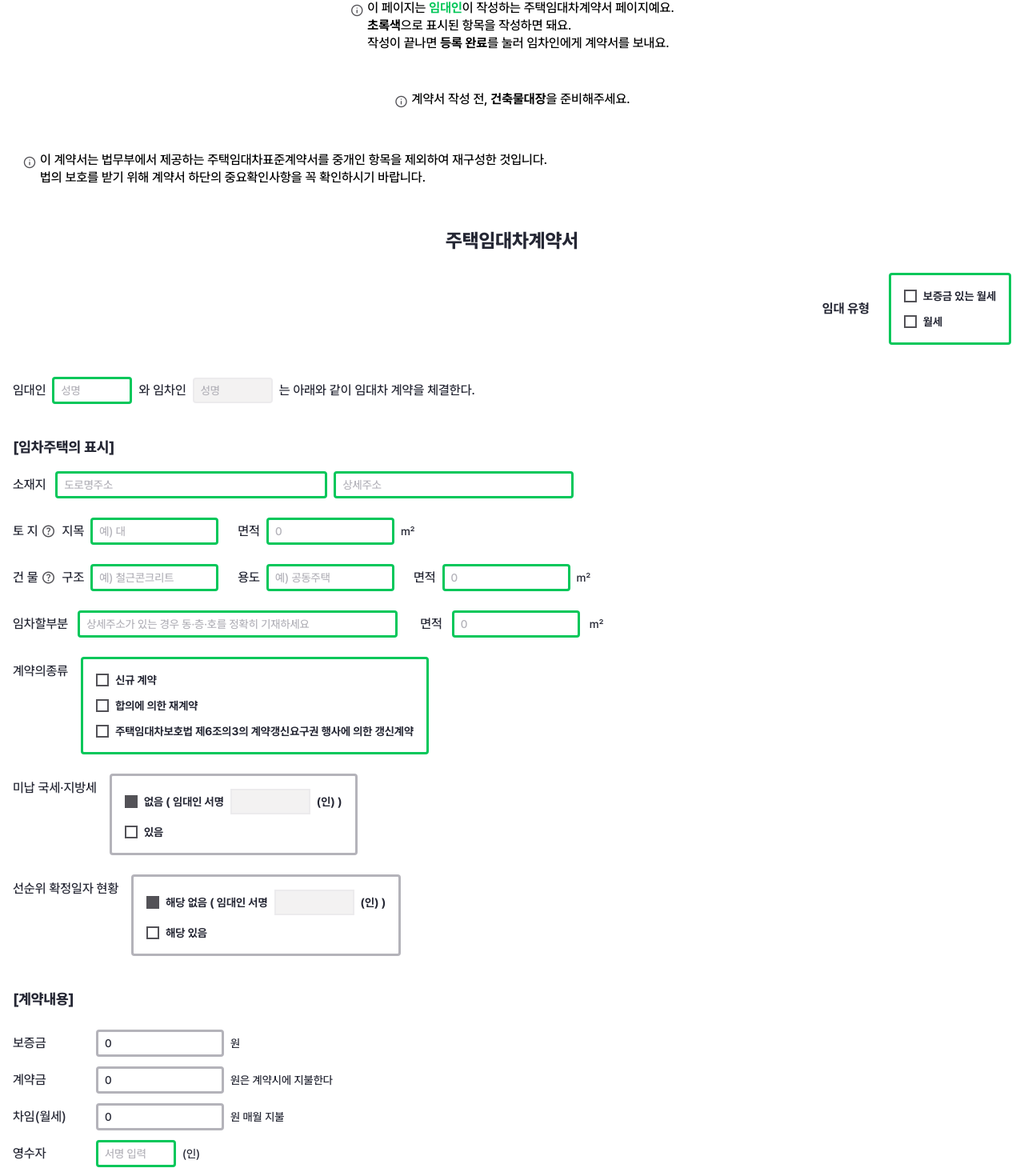
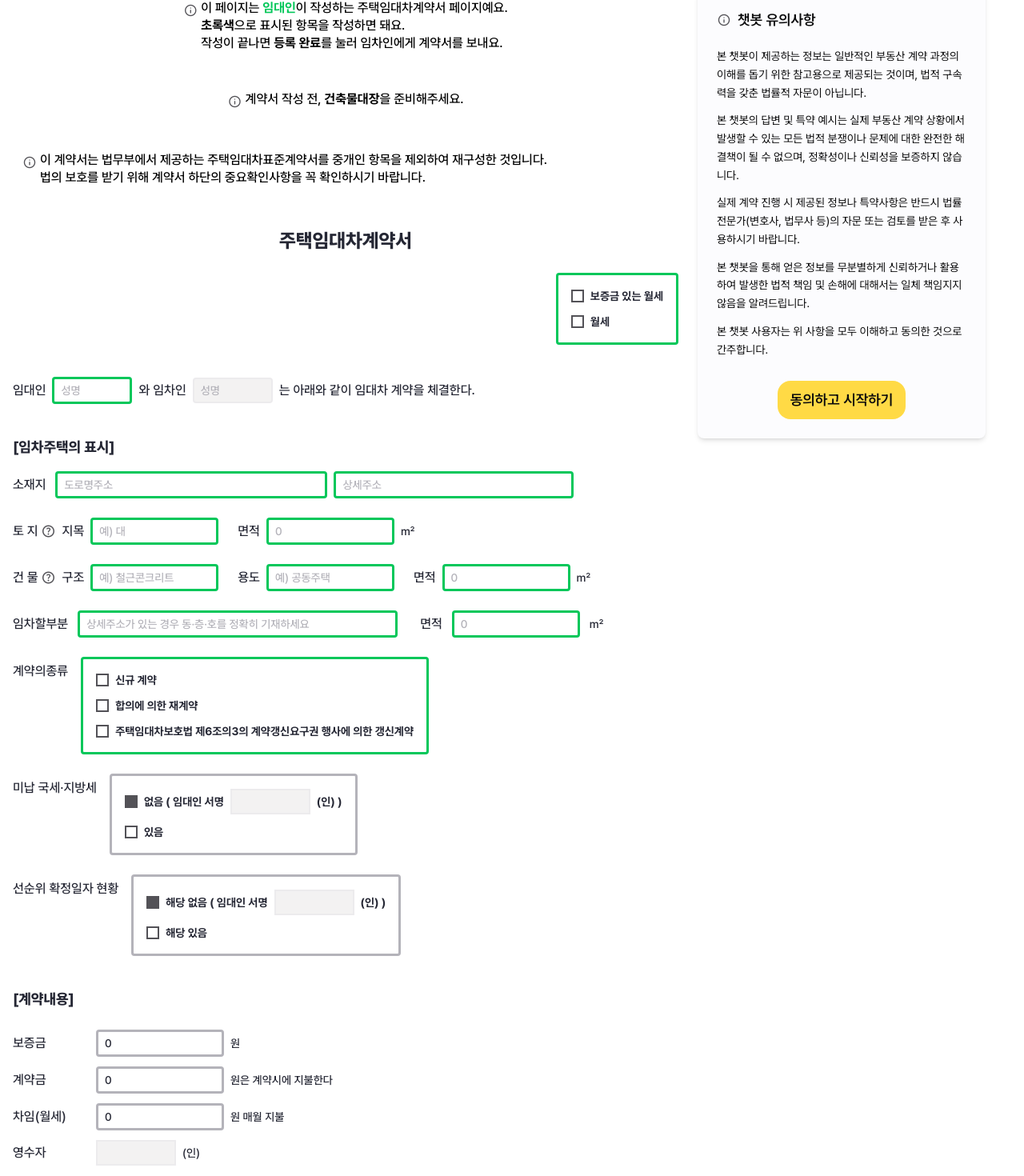
Before and after one commit to eosa1414/bang-jwo, a React (Vite) app in the folder front-end/: page /seller-contract in a window 1280 px wide. Shown: the part 108-1578 px from the top of the page at 80% size. Built offline with nearby package versions, Linux system fonts and the light colour scheme; no server answers; a web font is replaced by a local one.

Commit message:
fix: 임대인 계약서 등록 완료 api 오류 해결

```diff
--- a/front-end/src/components/headers/HeaderDefault.tsx
+++ b/front-end/src/components/headers/HeaderDefault.tsx
@@ -65,7 +65,6 @@ const Header = ({ title, variant = "light" }: HeaderProps) => {
                   </Link>
                 ) : null}
 
-
                 {/* 테스트용 추후 삭제 */}
                 <li>
                   <div
@@ -76,8 +75,6 @@ const Header = ({ title, variant = "light" }: HeaderProps) => {
                   </div>
                 </li>
                 {/* 테스트용 추후 삭제 */}
-
-
               </ul>
             </nav>
             {/* 로그인/로그아웃 버튼 */}
--- a/front-end/src/features/chatbot/components/ChatbotNotice.tsx
+++ b/front-end/src/features/chatbot/components/ChatbotNotice.tsx
@@ -9,7 +9,7 @@ const ChatbotNotice = () => {
   };
 
   return (
-    <div className="max-w-[360px] min-h-[520px] bg-neutral-light300 rounded-lg shadow-md p-6 text-neutral-black space-y-5">
+    <div className="w-full min-h-[520px] bg-neutral-light300 rounded-lg shadow-md p-6 text-neutral-black space-y-5">
       <div className="flex items-center gap-2 text-lg font-semibold">
         <span className="material-symbols-rounded text-lg text-neutral-dark200">
           info
--- a/front-end/src/features/chatbot/pages/ChatbotNoticePage.tsx
+++ b/front-end/src/features/chatbot/pages/ChatbotNoticePage.tsx
@@ -1,27 +1,52 @@
-import { useState } from "react";
-import ChatbotIcon from "../components/ChatbotIcon";
-import ChatbotNotice from "../components/ChatbotNotice";
+import { useNavigate } from "react-router-dom";
+import Button from "../../../components/buttons/Button";
 
-const ChatbotNoticePage = () => {
-  const [showNotice, setShowNotice] = useState(true); // 초기엔 보이게
+const ChatbotNotice = () => {
+  const navigate = useNavigate();
 
-  const toggleNotice = () => {
-    setShowNotice((prev) => !prev);
+  const handleAgree = () => {
+    navigate("/chatbot"); // → ChatbotPage로 이동
   };
 
   return (
-    <div className="relative pb-10">
-      {/* 안내사항이 있을 때만 표시 */}
-      {showNotice && <ChatbotNotice />}
+    <div className="max-w-[360px] min-h-[520px] bg-neutral-light300 rounded-lg shadow-md p-6 text-neutral-black space-y-5">
+      <div className="flex items-center gap-2 text-lg font-semibold">
+        <span className="material-symbols-rounded text-lg text-neutral-dark200">
+          info
+        </span>
+        <span>챗봇 유의사항</span>
+      </div>
 
-      {/* 아이콘 버튼 */}
-      <div className="absolute -bottom-6 left-4">
-        <button onClick={toggleNotice}>
-          <ChatbotIcon />
-        </button>
+      <div className="space-y-3 text-sm leading-relaxed">
+        <p>
+          본 챗봇이 제공하는 정보는 일반적인 부동산 계약 과정의 이해를 돕기 위한
+          참고용으로 제공되는 것이며, 법적 구속력을 갖춘 법률적 자문이 아닙니다.
+        </p>
+        <p>
+          본 챗봇의 답변 및 특약 예시는 실제 부동산 계약 상황에서 발생할 수 있는
+          모든 법적 분쟁이나 문제에 대한 완전한 해결책이 될 수 없으며,
+          정확성이나 신뢰성을 보증하지 않습니다.
+        </p>
+        <p>
+          실제 계약 진행 시 제공된 정보나 특약사항은 반드시 법률 전문가(변호사,
+          법무사 등)의 자문 또는 검토를 받은 후 사용하시기 바랍니다.
+        </p>
+        <p>
+          본 챗봇을 통해 얻은 정보를 무분별하게 신뢰하거나 활용하여 발생한 법적
+          책임 및 손해에 대해서는 일체 책임지지 않음을 알려드립니다.
+        </p>
+        <p>
+          본 챗봇 사용자는 위 사항을 모두 이해하고 동의한 것으로 간주합니다.
+        </p>
+      </div>
+
+      <div className="pt-2 flex justify-center">
+        <Button size="medium" variant="point" onClick={handleAgree}>
+          동의하고 시작하기
+        </Button>
       </div>
     </div>
   );
 };
 
-export default ChatbotNoticePage;
+export default ChatbotNotice;
--- a/front-end/src/features/contract/components/Contract.tsx
+++ b/front-end/src/features/contract/components/Contract.tsx
@@ -76,7 +76,8 @@ const Contract = forwardRef<ContractRefType, ContractProps>(({ mode }, ref) => {
   const [monthlyRentAccountNumber, setMonthlyRentAccountNumber] = useState("");
   const [fixedManagementFee, setFixedManagementFee] = useState(0);
   const [unfixedManagementFee, setUnfixedManagementFee] = useState("");
-  const [leaseStartDate, setLeaseStartDate] = useState("");
+  const [leaseStartDate, setLeaseStartDate] = useState<string | null>(null);
+
   const [leaseEndDate, setLeaseEndDate] = useState("");
   const [facilitiesRepairStatus, setFacilitiesRepairStatus] = useState(false);
   const [facilitiesRepairContent, setFacilitiesRepairContent] = useState("");
@@ -108,6 +109,43 @@ const Contract = forwardRef<ContractRefType, ContractProps>(({ mode }, ref) => {
     lessee: { address: "", ssn: "", phone: "", name: "" },
   });
 
+  const [signatureModalOpen, setSignatureModalOpen] = useState(false);
+  const [activeSignatureType, setActiveSignatureType] = useState<
+    "unpaid" | "priority" | "receipt" | null
+  >(null);
+
+  const [unpaidTaxSignature, setUnpaidTaxSignature] = useState<string | null>(
+    null
+  );
+  const [priorityDateSignature, setPriorityDateSignature] = useState<
+    string | null
+  >(null);
+
+  const [receiptSignature, setReceiptSignature] = useState<string | null>(null);
+
+  const openSignatureModal = (type: "unpaid" | "priority" | "receipt") => {
+    if (type === "unpaid" || type === "priority" || type === "receipt") {
+      setActiveSignatureType(type);
+      setSignatureModalOpen(true);
+    }
+  };
+
+  const handleSignatureSave = (dataUrl: string) => {
+    if (activeSignatureType === "unpaid") {
+      setUnpaidTaxSignature(dataUrl);
+    } else if (activeSignatureType === "priority") {
+      setPriorityDateSignature(dataUrl);
+    } else if (activeSignatureType === "receipt") {
+      setReceiptSignature(dataUrl);
+    }
+    setSignatureModalOpen(false);
+  };
+
+  const formatDate = (value: string): string => {
+    if (!value) return "";
+    return value.replace(/\./g, "-").split("T")[0];
+  };
+
   useImperativeHandle(ref, () => ({
     getFormData: (): UpdateLandlordInfoDto => ({
       contractId: 0,
@@ -131,27 +169,27 @@ const Contract = forwardRef<ContractRefType, ContractProps>(({ mode }, ref) => {
       depositAmount,
       contractFee,
       middleFee,
-      interimPaymentDate,
+      interimPaymentDate: formatDate(interimPaymentDate),
       balance,
-      balancePaymentDate,
+      balancePaymentDate: formatDate(balancePaymentDate),
       monthlyRent,
-      monthlyRentPaymentDate,
+      monthlyRentPaymentDate: formatDate(monthlyRentPaymentDate),
       monthlyRentType,
       monthlyRentAccountBank,
       monthlyRentAccountNumber,
       fixedManagementFee,
       unfixedManagementFee,
-      leaseStartDate,
-      leaseEndDate,
+      leaseStartDate: formatDate(leaseStartDate ?? ""),
+      leaseEndDate: formatDate(leaseEndDate),
       facilitiesRepairStatus,
       facilitiesRepairContent,
-      repairCompletionByBalanceDate,
+      repairCompletionByBalanceDate: formatDate(repairCompletionByBalanceDate),
       repairCompletionEtc,
-      notRepairedByBalanceDate,
+      notRepairedByBalanceDate: formatDate(notRepairedByBalanceDate),
       notRepairedEtc,
       landlordBurden,
       tenantBurden,
-      moveInRegistrationDate,
+      moveInRegistrationDate: formatDate(moveInRegistrationDate),
       unpaidAmount,
       disputeResolution,
       isHousingReconstructionPlanned,
@@ -159,7 +197,7 @@ const Contract = forwardRef<ContractRefType, ContractProps>(({ mode }, ref) => {
       estimatedConstructionDuration,
       isDetailedAddressConsentGiven,
       etc,
-      contractWrittenDate,
+      contractWrittenDate: formatDate(contractWrittenDate),
       // Footer 정보 (임대인 정보 사용)
       address: footerInfo.lessor.address,
       residentRegistrationNumber: footerInfo.lessor.ssn,
@@ -198,8 +236,9 @@ const Contract = forwardRef<ContractRefType, ContractProps>(({ mode }, ref) => {
         leaseArea={rentalPartArea}
         unpaidTaxOption={taxArrears ? "exist" : "none"}
         priorityDateOption={priorityConfirmedDateYn ? "exist" : "none"}
-        unpaidTaxSignature={null}
-        priorityDateSignature={null}
+        unpaidTaxSignature={unpaidTaxSignature}
+        priorityDateSignature={priorityDateSignature}
+        openSignatureModal={openSignatureModal}
         onChange={(field, value) => {
           const map: Record<string, Dispatch<SetStateAction<string>>> = {
             leaseDetail: setRentalPartDetailAddress,
@@ -222,7 +261,6 @@ const Contract = forwardRef<ContractRefType, ContractProps>(({ mode }, ref) => {
           if (field === "priorityDateOption")
             setPriorityConfirmedDateYn(value === "exist");
         }}
-        openSignatureModal={() => {}}
       />
 
       <ContractBody
@@ -233,8 +271,6 @@ const Contract = forwardRef<ContractRefType, ContractProps>(({ mode }, ref) => {
         setContractFee={setContractFee}
         monthlyRent={monthlyRent}
         setMonthlyRent={setMonthlyRent}
-        receiptSignature={null}
-        openSignatureModal={() => {}}
         paymentMethod={monthlyRentType === "PREPAID" ? "선불" : "후불"}
         setPaymentMethod={(value: string) =>
           setMonthlyRentType(value === "선불" ? "PREPAID" : "POSTPAID")
@@ -303,6 +339,8 @@ const Contract = forwardRef<ContractRefType, ContractProps>(({ mode }, ref) => {
         setLandlordBurden={setLandlordBurden}
         tenantBurden={tenantBurden}
         setTenantBurden={setTenantBurden}
+        receiptSignature={receiptSignature}
+        openSignatureModal={openSignatureModal}
       />
 
       <SpecialTerms
@@ -337,7 +375,11 @@ const Contract = forwardRef<ContractRefType, ContractProps>(({ mode }, ref) => {
         setContractWrittenDate={setContractWrittenDate}
       />
 
-      <SignatureModal isOpen={false} onClose={() => {}} onSave={() => {}} />
+      <SignatureModal
+        isOpen={signatureModalOpen}
+        onClose={() => setSignatureModalOpen(false)}
+        onSave={handleSignatureSave}
+      />
     </section>
   );
 });
--- a/front-end/src/features/contract/components/ContractBody.tsx
+++ b/front-end/src/features/contract/components/ContractBody.tsx
@@ -175,32 +175,18 @@ const ContractBody = ({
           <span className="text-sm font-medium">원 매월 지불</span>
         </div>
 
-        {/* 영수 서명 */}
         <div className="flex items-center gap-2">
           <span className="w-24 text-base font-medium">영수자</span>
-          {receiptSignature ? (
-            <div
-              className={`w-[100px] h-[32px] border-2 rounded-sm bg-neutral-light200 border-neutral-gray flex items-center justify-center ${
-                isEditable ? "cursor-pointer" : "cursor-not-allowed"
-              }`}
-              onClick={() => isEditable && openSignatureModal("receipt")}
-            >
+          <div
+            onClick={() => isEditable && openSignatureModal("receipt")}
+            className={`w-[100px] h-[32px] border-2 border-neutral-light100 bg-neutral-light200 ${
+              isEditable ? "cursor-pointer" : "cursor-not-allowed"
+            }`}
+          >
+            {receiptSignature ? (
               <img src={receiptSignature} alt="서명" />
-            </div>
-          ) : isEditable ? (
-            <EditableInputBox
-              value={""}
-              onChange={() => {}}
-              placeholder="서명 입력"
-              customWidth="w-[100px]"
-            />
-          ) : (
-            <DisabledInputBox
-              value={""}
-              placeholder="서명 입력"
-              customWidth="w-[100px]"
-            />
-          )}
+            ) : null}
+          </div>
           <span className="text-sm font-medium">(인)</span>
         </div>
       </div>
--- a/front-end/src/features/contract/components/ContractHeader.tsx
+++ b/front-end/src/features/contract/components/ContractHeader.tsx
@@ -45,7 +45,7 @@ const ContractHeader = ({
       </h2>
 
       <div className="mt-6 flex justify-end gap-6 items-center">
-        <span className="text-base font-bold whitespace-nowrap">임대 유형</span>
+        <span className="text-base font-bold whitespace-nowrap"></span>
         <RentTypeSelector
           mode="lessor" // 또는 "lessee"
           value={leaseType}
--- a/front-end/src/features/contract/pages/SellerContractPage.tsx
+++ b/front-end/src/features/contract/pages/SellerContractPage.tsx
@@ -7,20 +7,18 @@ import {
   useSaveLandlordInfo,
   useFinalizeLandlordContract,
 } from "../../../apis/contract";
-import { UpdateLandlordInfoDto } from "../data/contract.dto"; // ✅ DTO 타입 import
+import { UpdateLandlordInfoDto } from "../data/contract.dto";
+import ChatbotNoticePage from "../../chatbot/pages/ChatbotNoticePage";
 
 const SellerContractPage = () => {
   const contractRef = useRef<ContractRefType>(null);
 
-  // ✅ 임시 저장 훅
   const { mutate: saveLandlordInfo, isPending: isSaving } =
     useSaveLandlordInfo();
 
-  // ✅ 최종 저장 훅
   const { mutate: finalizeContract, isPending: isFinalizing } =
     useFinalizeLandlordContract();
 
-  // ✅ 임시 저장 버튼 핸들러
   const handleTempSave = () => {
     const data = contractRef.current?.getFormData() as UpdateLandlordInfoDto;
 
@@ -31,12 +29,13 @@ const SellerContractPage = () => {
 
     const dataWithId = {
       ...data,
-      contractId: 9, // <- 하드코딩으로 contractId 추가
+      contractId: 13,
     };
 
     saveLandlordInfo(dataWithId, {
       onSuccess: () => {
         alert("임시 저장 완료!");
+        console.log("🚀 서버에 보낼 데이터", dataWithId);
       },
       onError: () => {
         alert("저장 실패!");
@@ -44,7 +43,6 @@ const SellerContractPage = () => {
     });
   };
 
-  // ✅ 최종 등록 버튼 핸들러
   const handleFinalize = () => {
     const data = contractRef.current?.getFormData() as UpdateLandlordInfoDto;
 
@@ -52,15 +50,32 @@ const SellerContractPage = () => {
       alert("제출할 데이터가 없습니다.");
       return;
     }
+
+    if (
+      !data.contractWrittenDate ||
+      !data.leaseStartDate ||
+      !data.leaseEndDate ||
+      !data.moveInRegistrationDate ||
+      !data.contractType ||
+      !data.monthlyRentType
+    ) {
+      alert(
+        "필수 입력값이 누락되었습니다.\n날짜와 계약 유형을 모두 입력해주세요."
+      );
+      console.log("ref check", contractRef.current?.getFormData());
+      console.log("🚀 서버에 보낼 데이터", data);
+      return;
+    }
+
     const dataWithId = {
       ...data,
-      contractId: 9, // <- 하드코딩으로 contractId 추가
+      contractId: 13,
     };
 
     finalizeContract(dataWithId, {
       onSuccess: () => {
         alert("계약서 등록이 완료되었습니다!");
-        // TODO: 페이지 이동 또는 상태 초기화 등 처리 가능
+        console.log("🚀 서버에 보낼 데이터", dataWithId);
       },
       onError: () => {
         alert("등록에 실패했습니다. 다시 시도해주세요.");
@@ -72,14 +87,16 @@ const SellerContractPage = () => {
     <div className="min-h-screen bg-white">
       <HeaderContract title="임대인 - 주택임대차계약서 작성" />
 
-      <main className="flex flex-col gap-6 pt-10 px-4">
+      <main className="flex flex-row pt-10 px-4 gap-6">
+        {/* 왼쪽: 계약서 영역 */}
+        <div className="flex flex-col gap-6 w-2/3">
           <div className="flex flex-col items-center gap-6">
             <NoticeDefault>
               이 페이지는 <span className="text-green font-bold">임대인</span>이
               작성하는 주택임대차계약서 페이지예요.
               <br />
-            <span className="font-bold">초록색</span>으로 표시된 항목을 작성하면
-            돼요.
+              <span className="font-bold">초록색</span>으로 표시된 항목을
+              작성하면 돼요.
               <br />
               작성이 끝나면 <span className="font-bold">등록 완료</span>를 눌러
               임차인에게 계약서를 보내요.
@@ -113,6 +130,12 @@ const SellerContractPage = () => {
               {isFinalizing ? "등록 중..." : "등록 완료"}
             </Button>
           </div>
+        </div>
+
+        {/* 오른쪽: 챗봇 영역 */}
+        <div className="w-1/3 h-full">
+          <ChatbotNoticePage />
+        </div>
       </main>
     </div>
   );
```
Also changed, not shown: front-end/src/features/contract/components/ContractTypeSelector.tsx (+8 -2 lines), front-end/src/features/contract/components/SpecialTerms.tsx (+15 -3 lines), 1 other file (tests, documents, lock files or other folders). Lines whose indentation alone changed are shown as unchanged.
